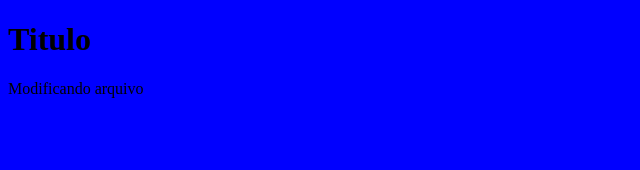
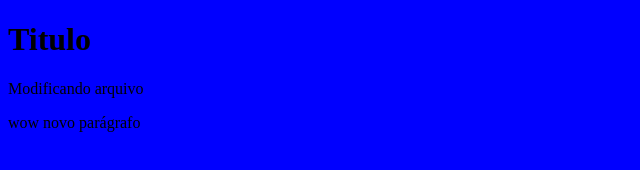
Before and after one commit to AnneCarolayne/projeto-git, a plain HTML site: page index.html in a window 1280 px wide. Shown: the whole page, without its empty margins (0-640 px from the left). Drawn offline with Linux system fonts and the light colour scheme.

Commit message:
adiciona outro parágrafo

```diff
--- a/index.html
+++ b/index.html
@@ -9,5 +9,6 @@
 <body>
     <h1>Titulo</h1>
     <p>Modificando arquivo</p>
+    <p>wow novo parágrafo</p>
 </body>
 </html>
```
